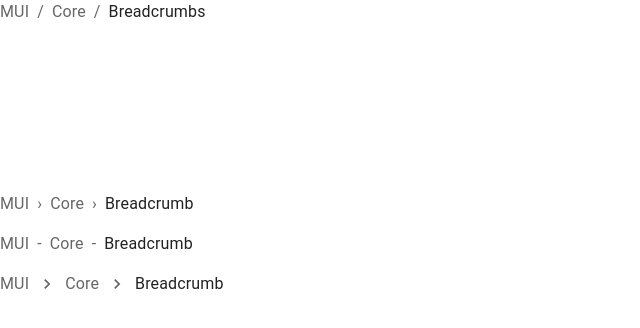
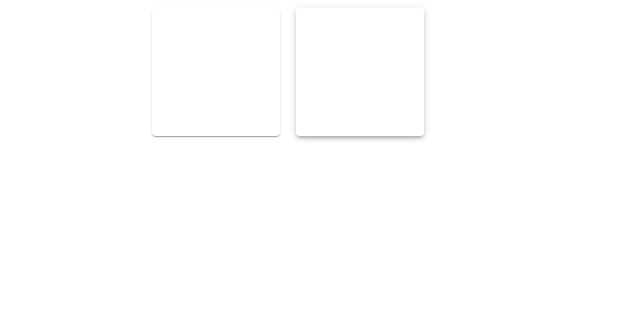
Before and after one commit to sinhasudhanshu/My-React-App, a React (Create React App) app: page / in a window 1280 px wide. Shown: the top 328 px of the page, without its empty margins (0-640 px from the left). Built offline with nearby package versions, Linux system fonts and the light colour scheme.

Commit message:
Paper Material UI

```diff
--- a/src/App.js
+++ b/src/App.js
@@ -54,8 +54,9 @@ import './App.css';
 // import OutlineCard from './components/OutlineCard';
 // import SimpleBottomNavigation from './components/SimpleBottomNavigation';
 // import LabelBottomNavigation from './components/LabelBottomNavigation';
-import BasicBreadcrumbs from './components/BasicBreadcrums';
-import CustomBreadcrums from './components/CustomBreadcrums';
+// import BasicBreadcrumbs from './components/BasicBreadcrums';
+// import CustomBreadcrums from './components/CustomBreadcrums';
+import SimplePaper from './components/SimplePaper';
 
 
 
@@ -65,9 +66,7 @@ function App() {
 
         <center>
 
-      <BasicBreadcrumbs/>
-      <br></br><br></br><br></br><br></br><br></br><br></br><br></br>
-      <CustomBreadcrums/>
+      <SimplePaper/>
         </center>
 
     </div>
--- /dev/null
+++ b/src/components/SimplePaper.js
@@ -0,0 +1,24 @@
+import * as React from 'react';
+import Box from '@mui/material/Box';
+import Paper from '@mui/material/Paper';
+
+ function SimplePaper() {
+  return (
+    <Box
+      sx={{
+        display: 'flex',
+        flexWrap: 'wrap',
+        '& > :not(style)': {
+          m: 1,
+          width: 128,
+          height: 128,
+        },
+      }}
+    >
+      <Paper elevation={0} />
+      <Paper />
+      <Paper elevation={3} />
+    </Box>
+  );
+}
+export default SimplePaper;
```
